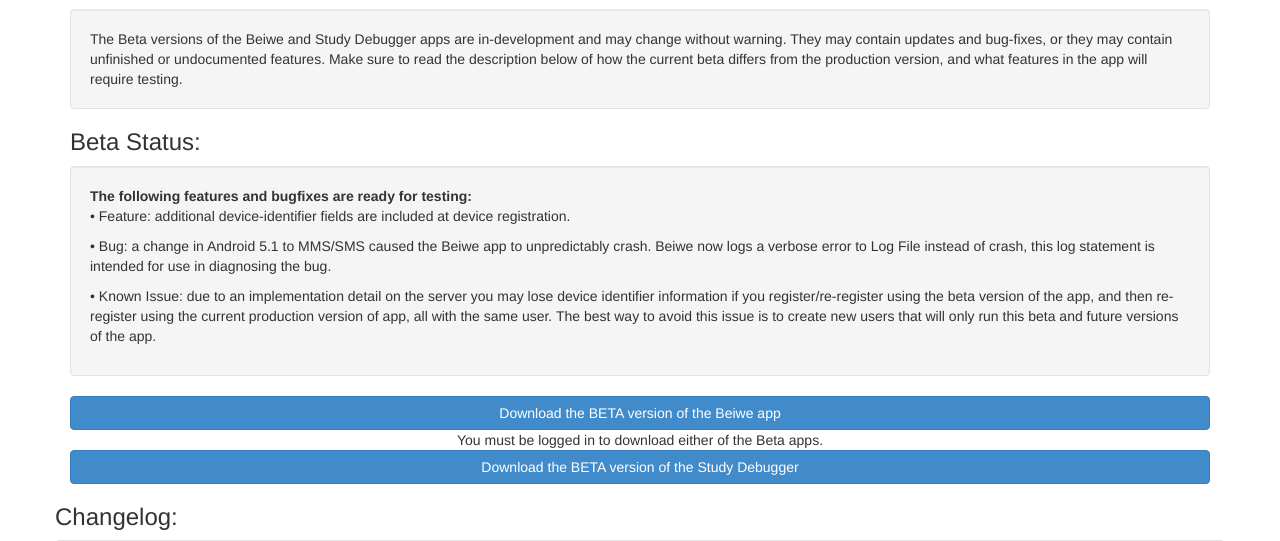
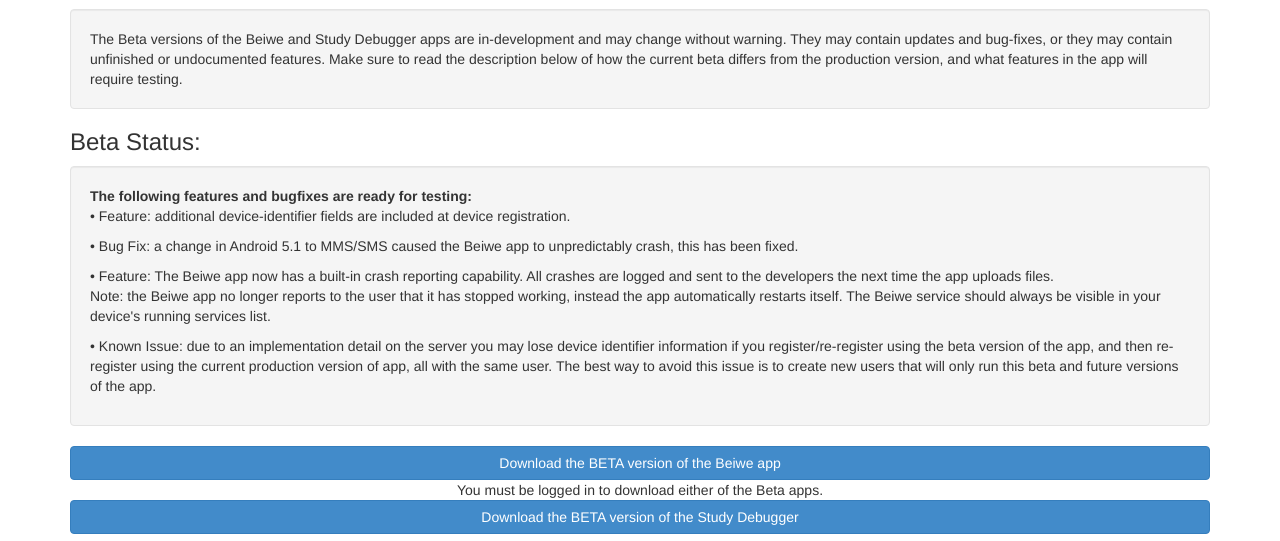
Before and after one commit to xuancong84/beiwe-backend, a Flask app: template frontend/templates/download_landing_page.html in a window 1280 px wide. Shown: the part 634-1175 px from the top of the page. Run offline with Flask 2, Linux system fonts and the light colour scheme; the template is opened without the code that fills it, so the values that code supplies are empty; some libraries are stand-ins or nearby versions.

Commit message:
updates to download page.

```diff
--- a/frontend/templates/download_landing_page.html
+++ b/frontend/templates/download_landing_page.html
@@ -48,7 +48,9 @@
 
       <b>The following features and bugfixes are ready for testing: </b>
       <p> • Feature: additional device-identifier fields are included at device registration.</p>
-      <p> • Bug: a change in Android 5.1 to MMS/SMS caused the Beiwe app to unpredictably crash.  Beiwe now logs a verbose error to Log File instead of crash, this log statement is intended for use in diagnosing the bug. </p>
+      <p> • Bug Fix: a change in Android 5.1 to MMS/SMS caused the Beiwe app to unpredictably crash, this has been fixed. </p>
+      <p> • Feature: The Beiwe app now has a built-in crash reporting capability. All crashes are logged and sent to the developers the next time the app uploads files. <br>
+          Note: the Beiwe app no longer reports to the user that it has stopped working, instead the app automatically restarts itself. The Beiwe service should always be visible in your device's running services list. </p>
       <p> • Known Issue: due to an implementation detail on the server you may lose device identifier information if you register/re-register using the beta version of the app, and then re-register using the current production version of app, all with the same user.  The best way to avoid this issue is to create new users that will only run this beta and future versions of the app. </p>
 
     </div>
```
